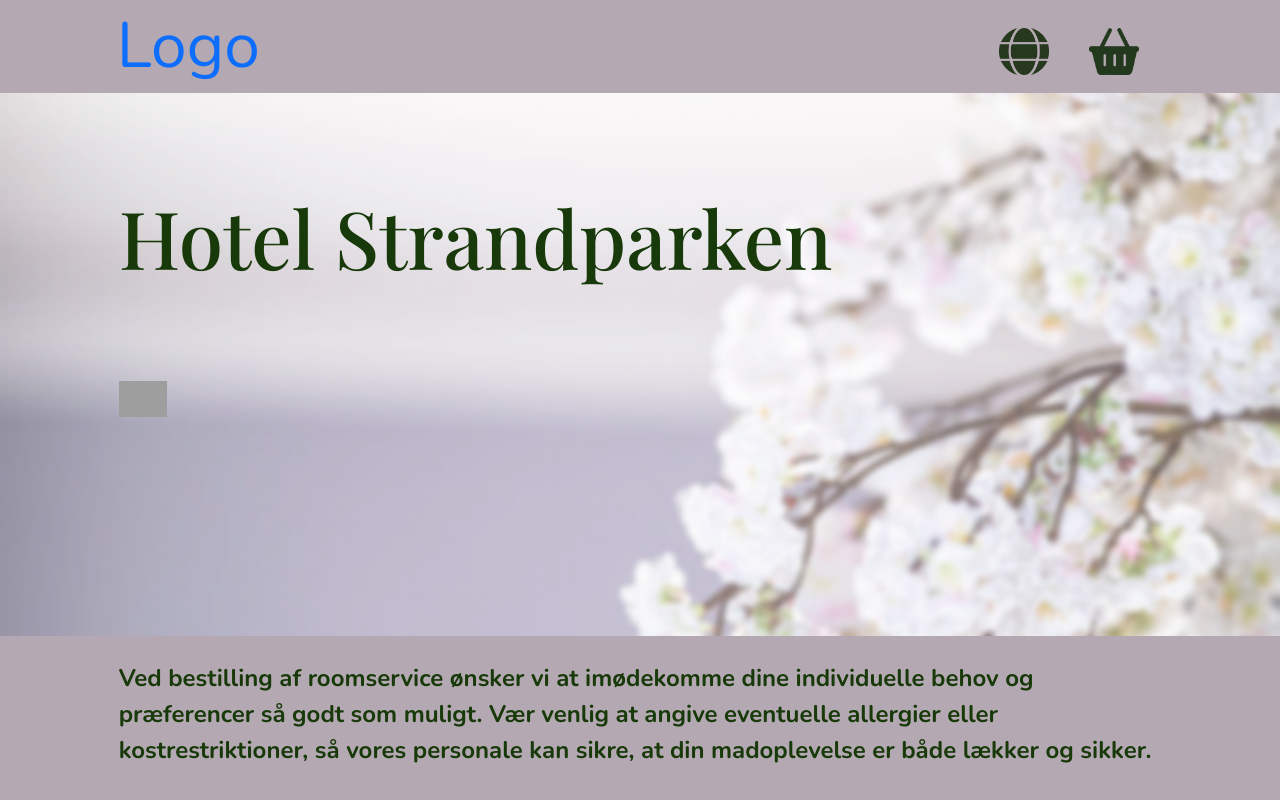
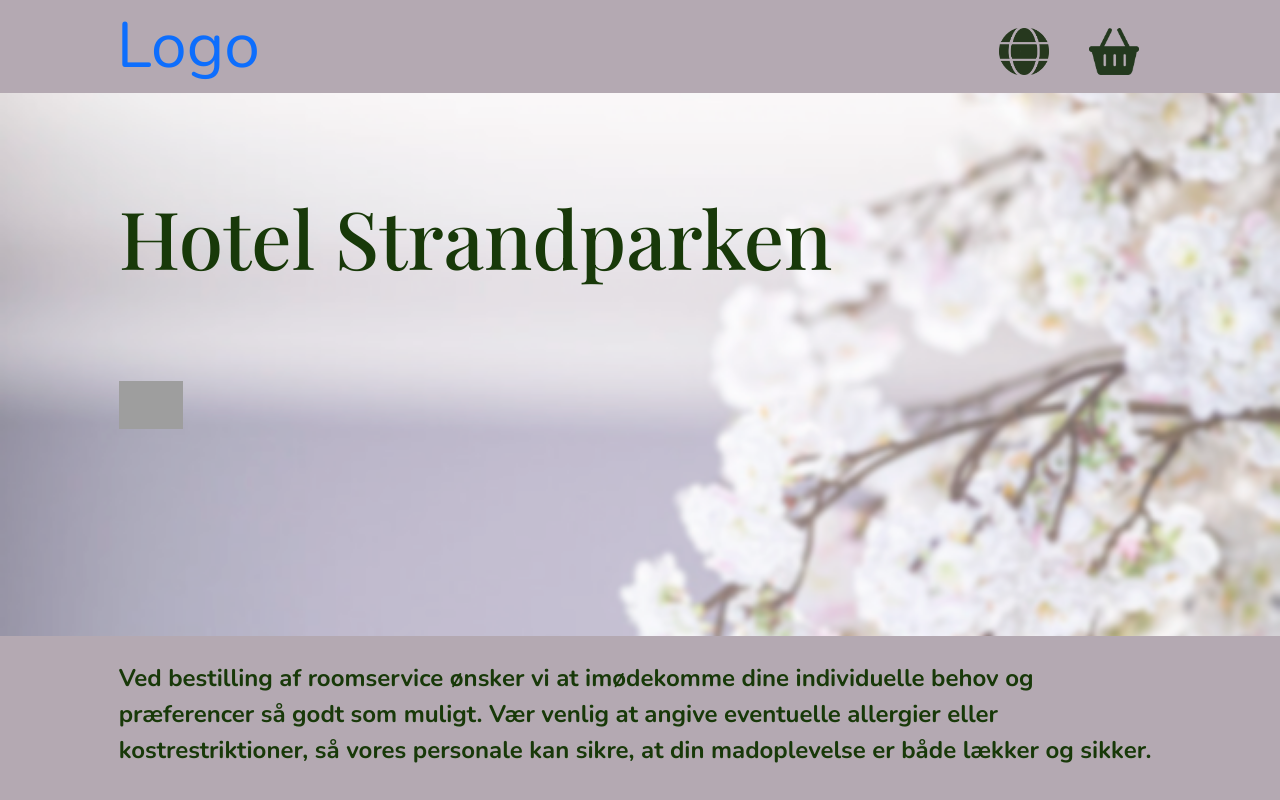
Before and after one commit to SofieKristiansen/EksamenRoomService, a PHP site: page /forside.php in a window 1280 px wide. Run offline with PHP 8.4, Linux system fonts and the light colour scheme; tables that the repository leaves empty or names only in its code hold one stand-in row (values such as "Sample post"); data that the repository does not hold is empty; style sheets or scripts are compiled from the project's sources; some libraries are stand-ins or nearby versions; some web fonts are replaced; grey boxes are pictures that could not be loaded.

Commit message:
tilføjet mb-4 for at skille dem mere ad

```diff
--- a/forside.php
+++ b/forside.php
@@ -53,10 +53,10 @@
             foreach($kategorier as $kategori) {
                 ?>
 
-                <div class="col-6 hstack">
-                    <img src="img/<?php echo $kategori-> kateIkoner?>" style="width: 3em" height="auto" class="me-4">
+                <div class="col-6 hstack mb-4">
+                    <img src="img/<?php echo $kategori-> kateIkoner?>" style="width: 4em" class="me-4">
                     <a href="produkter.php?kategoriId=<?php echo $kategori->kateId?>">
-                        <h2 class="display-3 fw-medium"><?php echo $kategori->kateNavn?></h2>
+                        <h2 class="display-2 fw-medium"><?php echo $kategori->kateNavn?></h2>
                     </a>
                 </div>
 
```
